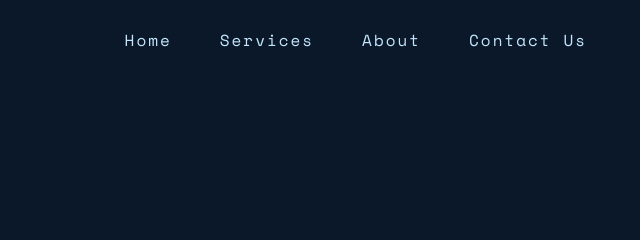
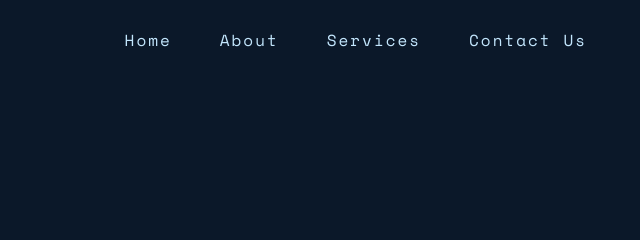
Before and after one commit to Caleb2580/vits, a website: page public/static/home.html in a window 1280 px wide. Shown: the top 240 px of the page, 613-1253 px from the left. Drawn offline with nearby package versions, Linux system fonts and the light colour scheme; files that its build step writes are made by us from their sources; files whose address does not match are found by name; a web font is replaced by a local one.

Commit message:
Updated nav functionality and resize main page

```diff
--- a/public/static/home.html
+++ b/public/static/home.html
@@ -19,10 +19,14 @@
                 </div>
                 <button class="nav_drag" onclick="slideNav();">&#9776;</button>
                 <div id="right">
-                    <a href="/">Home</a>
+                    <!-- <a href="/">Home</a>
                     <a href="Services">Services</a>
                     <a href="About">About</a>
-                    <a href="Contact-Us">Contact Us</a>
+                    <a href="Contact-Us">Contact Us</a> -->
+                    <button onclick="scrollToPage('Home')">Home</button>
+                    <button onclick="scrollToPage('About')">About</button>
+                    <button onclick="scrollToPage('Services')">Services</button>
+                    <button onclick="scrollToPage('Contact Us')">Contact Us</button>
                 </div>
             </div>
         </div>
@@ -152,6 +156,16 @@
             textarea.style.height = 'auto'; // Reset the height
             textarea.style.height = textarea.scrollHeight + 'px'; // Set the height to match the content
         });
+
+        function setPageHeight() {
+            let page = document.querySelector('.page');
+            page.style.height = window.innerHeight + 'px';
+        }
+
+        setPageHeight();
+
+        window.addEventListener('resize', setPageHeight);
+
     </script>
 </body>
 </html>
--- a/public/static/scripts/nav.js
+++ b/public/static/scripts/nav.js
@@ -34,3 +34,38 @@ function slideNav() {
         }
     }
 }
+
+
+function scrollToPage(location) {
+    let amt = window.scrollY;
+    switch(location) {
+        case 'Home':
+            scrollTo({
+                top: 0,
+                left: 0,
+                behavior: 'smooth'
+            })
+            break;
+        case 'About':
+            document.querySelector('.mini_page_container').scrollIntoView({
+                behavior: 'smooth',
+                block: 'center',
+            })
+            break;
+        case 'Services':
+            const services = document.querySelector('.page_full');
+            const y = services.getBoundingClientRect().top + window.scrollY - parseFloat(getComputedStyle(services).paddingTop.replace('px', ''));
+            scrollTo({
+                behavior: 'smooth',
+                top: y,
+                left: 0,
+            })
+            break;
+        case 'Contact Us':
+            document.querySelector('.talk_page').scrollIntoView({
+                behavior: 'smooth',
+                block: 'center',
+            })
+            break;
+    }
+}
--- a/public/static/styles/home.css
+++ b/public/static/styles/home.css
@@ -13,9 +13,10 @@ body {
 
 .page {
     width: 100%;
-    height: 800px;
+    height: 900px;
     min-height: 400px;
     background-color: rgb(11, 24, 41);
+    /* background: linear-gradient(to bottom, rgba(11, 24, 41, 1) 95%, rgba(2, 43, 88, .5) 100%); */
 }
 
 .page_full {
--- a/public/static/styles/nav.css
+++ b/public/static/styles/nav.css
@@ -49,6 +49,19 @@
     color: rgb(195, 230, 253);
     text-decoration: none;
     font-size: 1em;
+}
+
+.nav #right button {
+    color: rgb(195, 230, 253);
+    text-decoration: none;
+    font-size: 1em;
+    margin: 0;
+    padding: 0;
+    border: none;
+    background-color: transparent;
+    font-family: 'Space Mono';
+    letter-spacing: 2px;
+    cursor: pointer;
 }
 
 .nav #left h1 span.underlined{
```
